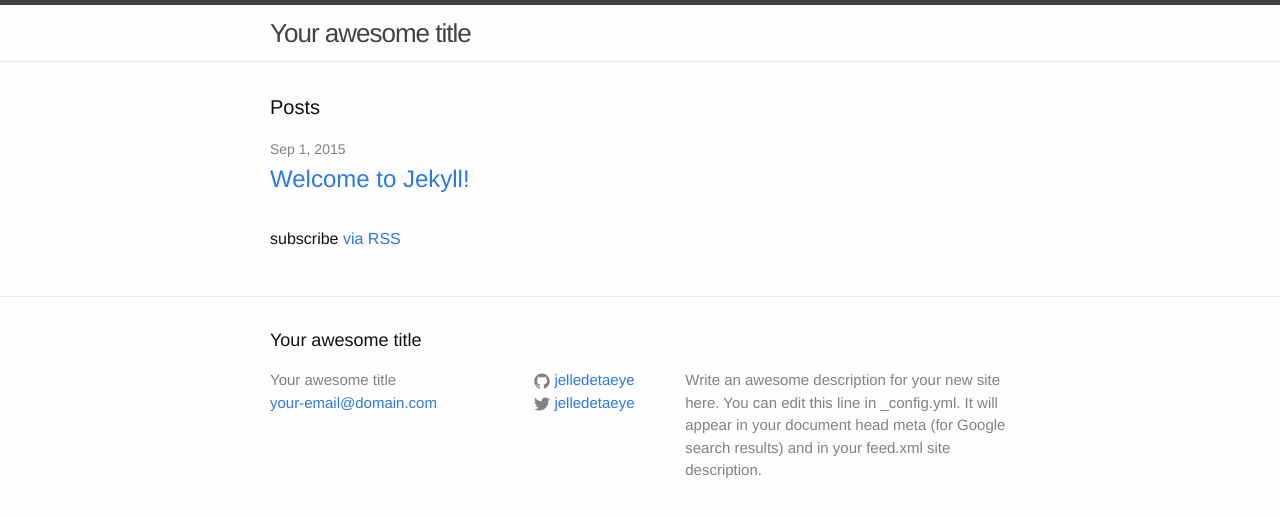
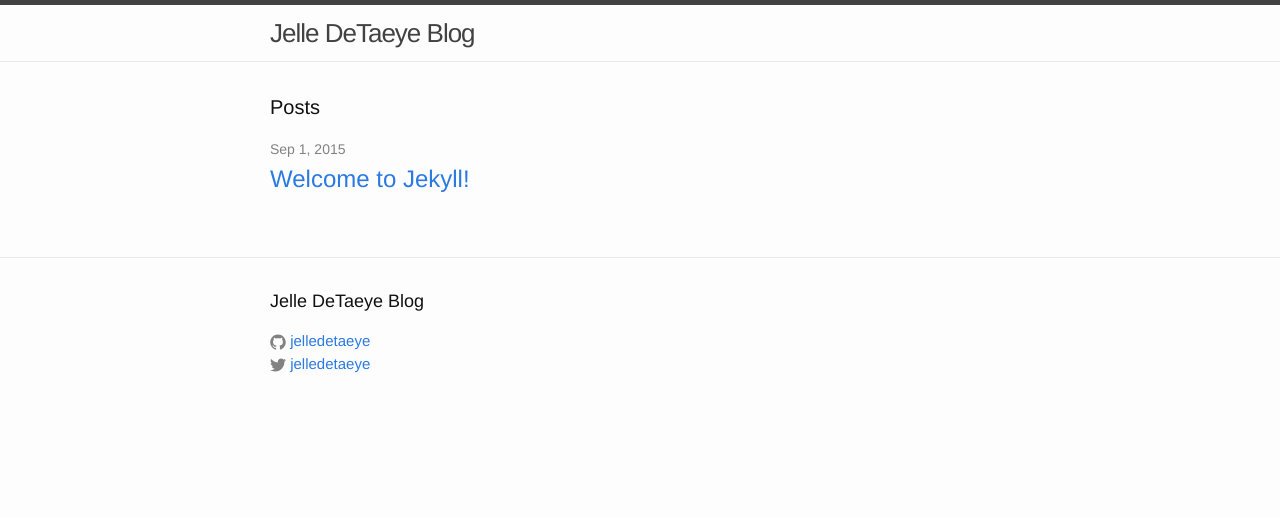
Before and after one commit to jelledetaeye/jelledetaeye.github.io, a Jekyll site: the page built from blog/index.html, in a window 1280 px wide. Shown: the top 517 px of the page. Built offline with Jekyll 4.4.1, drawn with Linux system fonts in a browser that asks for light colours.

Commit message:
update blog

```diff
--- a/blog/_config.yml
+++ b/blog/_config.yml
@@ -1,11 +1,11 @@
 # Site settings
-title: Your awesome title
-email: your-email@domain.com
-description: > # this means to ignore newlines until "baseurl:"
-  Write an awesome description for your new site here. You can edit this
-  line in _config.yml. It will appear in your document head meta (for
-  Google search results) and in your feed.xml site description.
-baseurl: "" # the subpath of your site, e.g. /blog/
+title: Jelle DeTaeye Blog
+#email: your-email@domain.com
+# description: > # this means to ignore newlines until "baseurl:"
+#  Write an awesome description for your new site here. You can edit this
+#  line in _config.yml. It will appear in your document head meta (for
+#  Google search results) and in your feed.xml site description.
+baseurl: "/blog/" # the subpath of your site, e.g. /blog/
 url: "http://jelledetaeye.com" # the base hostname & protocol for your site
 twitter_username: jelledetaeye
 github_username:  jelledetaeye
--- a/blog/_includes/footer.html
+++ b/blog/_includes/footer.html
@@ -5,12 +5,12 @@
     <h2 class="footer-heading">{{ site.title }}</h2>
 
     <div class="footer-col-wrapper">
-      <div class="footer-col  footer-col-1">
+      <!-- <div class="footer-col  footer-col-1">
         <ul class="contact-list">
           <li>{{ site.title }}</li>
           <li><a href="mailto:{{ site.email }}">{{ site.email }}</a></li>
         </ul>
-      </div>
+      </div> -->
 
       <div class="footer-col  footer-col-2">
         <ul class="social-media-list">
--- a/blog/index.html
+++ b/blog/index.html
@@ -17,7 +17,4 @@ layout: default
       </li>
     {% endfor %}
   </ul>
-
-  <p class="rss-subscribe">subscribe <a href="{{ "/feed.xml" | prepend: site.baseurl }}">via RSS</a></p>
-
 </div>
```
